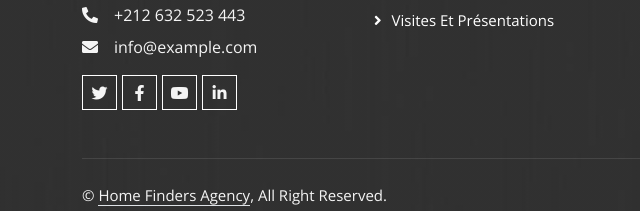
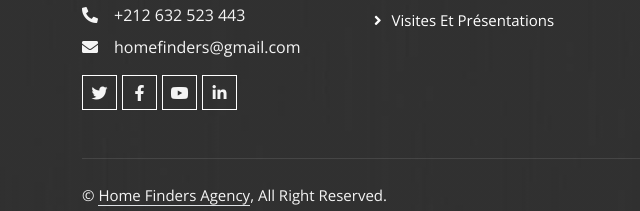
Before and after one commit to soul-kuyt/Home-finder, a plain HTML site: page contact.html in a window 1280 px wide. Shown: the part 1562-1773 px from the top of the page, 0-640 px from the left. Drawn offline with nearby package versions, Linux system fonts and the light colour scheme.

Commit message:
Update contact.html

```diff
--- a/contact.html
+++ b/contact.html
@@ -177,7 +177,7 @@
                     <h4 class="text-light mb-4">Address</h4>
                     <p class="mb-2"><i class="fa fa-map-marker-alt me-3"></i>BD Aeropostale ESCA Casablanca</p>
                     <p class="mb-2"><i class="fa fa-phone-alt me-3"></i>+212 632 523 443</p>
-                    <p class="mb-2"><i class="fa fa-envelope me-3"></i>info@example.com</p>
+                    <p class="mb-2"><i class="fa fa-envelope me-3"></i>homefinders@gmail.com</p>
                     <div class="d-flex pt-2">
                         <a class="btn btn-outline-light btn-social" href=""><i class="fab fa-twitter"></i></a>
                         <a class="btn btn-outline-light btn-social" href=""><i class="fab fa-facebook-f"></i></a>
```
